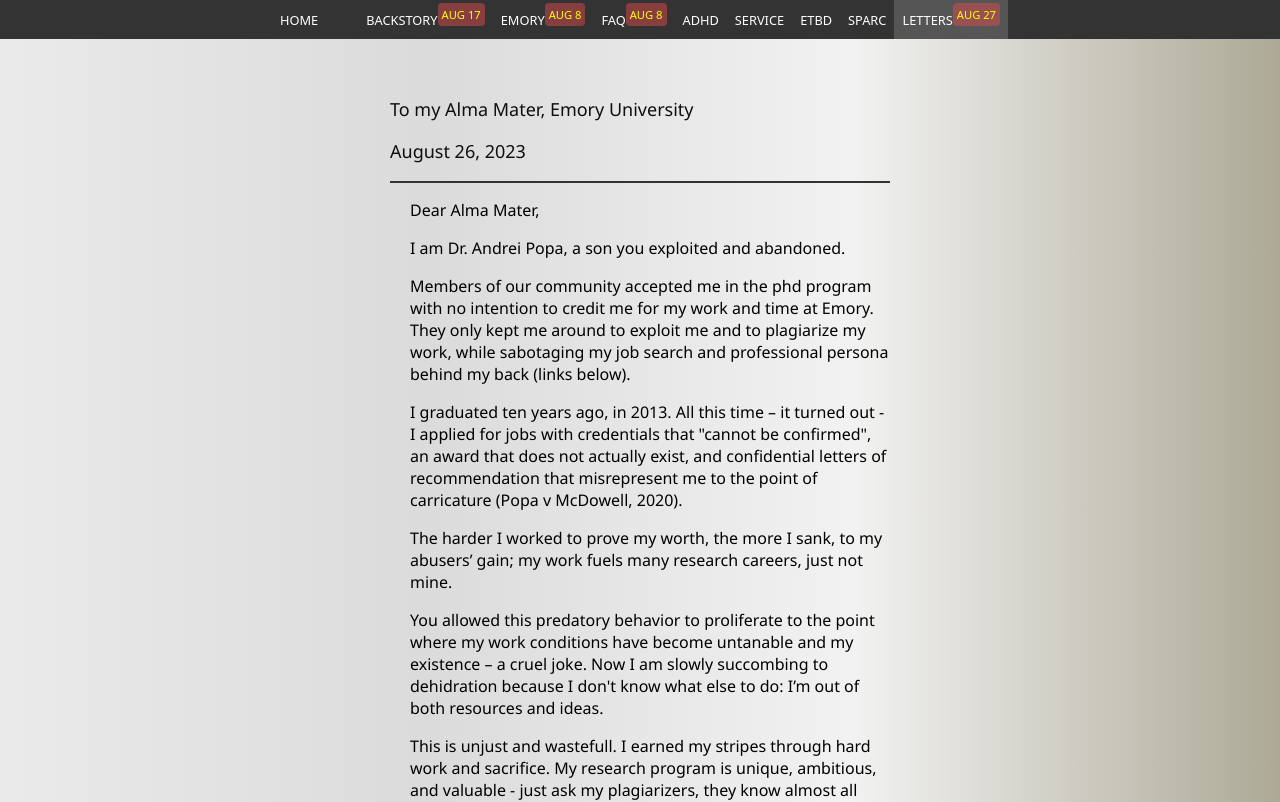
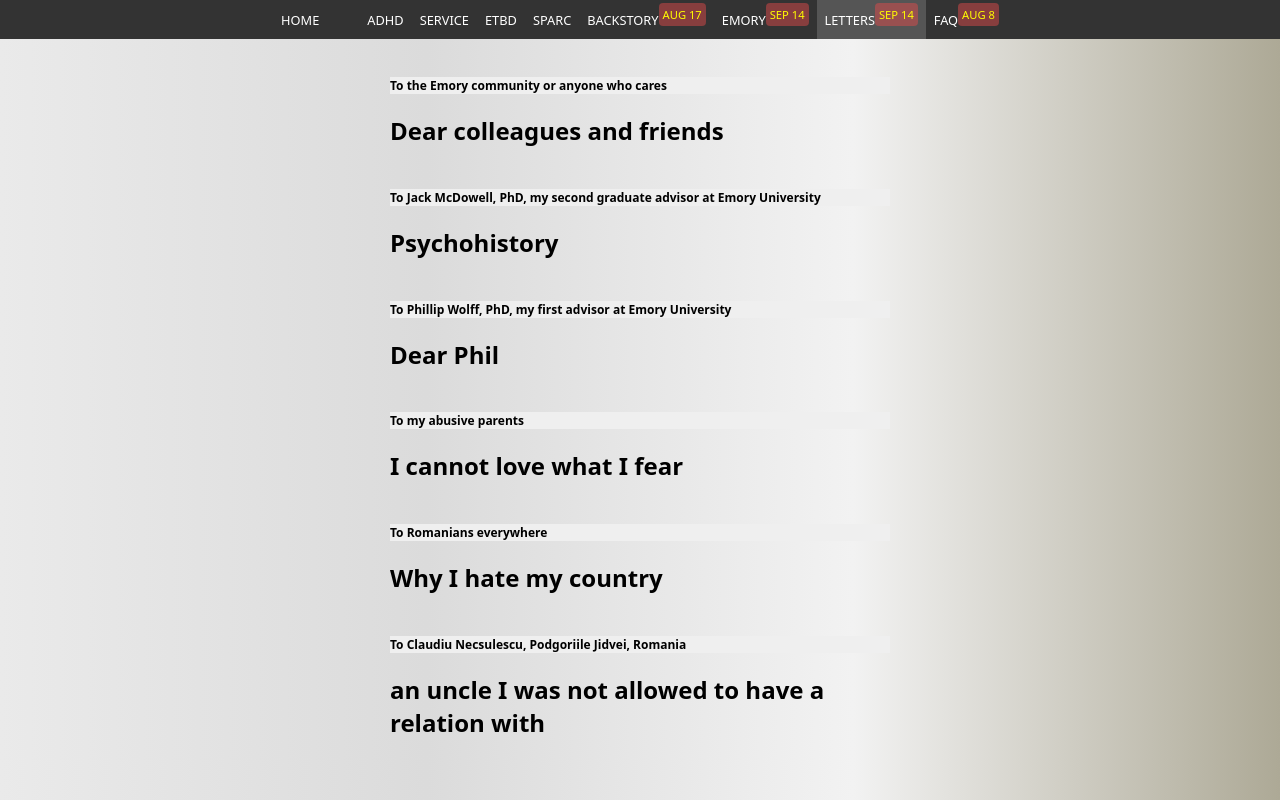
Before and after one commit to ap-dev1/andreipopa515, a React (Create React App) app: page /#/letters in a window 1280 px wide. Shown: the top 802 px of the page. Built offline with nearby package versions, Linux system fonts and the light colour scheme.

Commit message:
moved letter to emory under emory page. updated letter page, the content, the design needs work

```diff
--- a/src/NavBar.js
+++ b/src/NavBar.js
@@ -16,25 +16,6 @@
 
             <CustomLink to="/">Home</CustomLink>
 
-            <CustomLink to="/backstory">Backstory
-                <sup className="new">
-                    Aug 17
-                </sup >
-            </CustomLink>
-
-            <CustomLink to="/my-emory-experience">Emory
-                <sup className="new">
-                    Aug 8
-                </sup >
-            </CustomLink>
-
-            <CustomLink to="/faq">FAQ
-                <sup className="new">
-                    Aug 8
-                </sup >
-            </CustomLink>
-
-
 
             <CustomLink to="/adhd">ADHD</CustomLink>
 
@@ -44,14 +25,36 @@
             <CustomLink to="/sparc">SpARC</CustomLink>
             {/* <CustomLink to="/blog">Blog</CustomLink> */}
 
-            <CustomLink to="/letters">Letters
+
+            <CustomLink to="/backstory">Backstory
                 <sup className="new">
-                    Aug 27
+                    Aug 17
                 </sup >
             </CustomLink>
 
-            {/* <CustomLink to="/links">Contact</CustomLink> */}
-            {/* <CustomLink to="/imperfect-automata">Automata</CustomLink> */}
+            <CustomLink to="/my-emory-experience">Emory
+                <sup className="new">
+                    Sep 14
+                </sup >
+            </CustomLink>
+
+
+
+
+            <CustomLink to="/letters">Letters
+                <sup className="new">
+                    Sep 14
+                </sup >
+            </CustomLink>
+
+
+            <CustomLink to="/faq">FAQ
+                <sup className="new">
+                    Aug 8
+                </sup >
+            </CustomLink>
+
+
 
         </ul>
     </nav>
--- a/src/pages/emory/EmoryExperience.js
+++ b/src/pages/emory/EmoryExperience.js
@@ -4,6 +4,7 @@
 import { emory2005, emory2007 } from "./emoryData";
 import EmoryTemplate from "./EmoryTemplate"
 import EmoryIntro from "./EmoryIntro";
+import LetterToEmory from "../letters/LetterToEmory";
 
 
 export default function EmoryExperience() {
@@ -54,6 +55,9 @@
                 <p>Little by little I realize that I'm confined to an artificial world, in which my credentials are not being corroborated by my Alma Mater, essentially leaving me with a 17-year gap in my CV.</p>
             </article> */}
 
+            <LetterToEmory />
+
+
             <footer
                 style={{ textAlign: "center", fontWeight: "600", fontSize: "12px" }}
             >To be continued</footer>
--- a/src/pages/letters/LetterTemplate.js
+++ b/src/pages/letters/LetterTemplate.js
@@ -4,7 +4,7 @@
 
 
 export default function LetterTemplate(props) {
-    const [open, setopen] = useState(true)
+    const [open, setopen] = useState(false)
 
     return (
         <article className="letter">
--- a/src/pages/letters/LettersPage.js
+++ b/src/pages/letters/LettersPage.js
@@ -13,9 +13,9 @@
     return (
         <div className="letters">
 
-            <LetterToEmory />
+            {/* <LetterToEmory /> */}
 
-            {/* {lettersData.map((letter) => {
+            {lettersData.map((letter) => {
                 return (
                     <LetterTemplate
                         meta={letter.meta}
@@ -24,7 +24,7 @@
                         text={letter.text}
                     />
                 )
-            })} */}
+            })}
         </div>
     )
 }
--- a/src/pages/letters/lettersData.js
+++ b/src/pages/letters/lettersData.js
@@ -1,46 +1,146 @@
 export const lettersData = [
+
+    // {
+    //     meta: "To .... ",
+    //     title: "Dear ....",
+    //     thumbnail: null,
+    //     text: [
+
+
+
+    //         "<a href=\"https://etd.library.emory.edu/concern/etds/9880vr10s?locale=en\" >  https://etd.library.emory.edu/concern/etds/9880vr10s?locale=en </a>"
+    //     ]
+    // },
+
+
+    {
+        meta: "To the Emory community or anyone who cares",
+        title: "Dear colleagues and friends",
+        thumbnail: null,
+
+
+        text: [
+            "Dear friend, ",
+
+            "This is an update on my situation, not the last one I hope. ",
+
+            "While the decision factors seem determined to ignore me, I fade literally away. I’m 6’3’’ and 137 pounds, dehydrated and feverish, and my future seems shorter and bleaker with every day. ",
+
+            "If you’re inclined to help, there are at least a couple of ways. ",
+
+            "The past 10 months have been full of anxiety, scarcity, and grief. It would mean a lot if I could have a little beauty and joy in my life for a change. You know, catch a comedy  show, a movie, an art exhibit, go to the aquarium, get some painkillers and flu medicine, finish an art project, things like this. ",
+
+            "Maybe I’ll even have some food from a plate instead of a dumpster. You heard right. Ten years of my “credentials cannot be confirmed” and life becomes indecent and empty – which is why I’m protesting like this. If you feel generous, there’s a link in my signature and please know that what may seem little to you is a treasure to me.",
+
+            "Advocate for me, take my side. I never had anyone in my corner, my parents were my most relentless detractors. Be their opposite, tell the powers that be that you do see me, that you are not okay with it, that I’m worth more alive than dead. Even if it doesn't change the outcome, for me it would be a ray of light in a dark room.",
+
+
+            "Thank you for your patience, for not giving up on me yet. I still have hope and I will hold on for as long as I can.",
+
+            "Sincerely,",
+            "Andrei"
+
+        ]
+    },
+
+
+    {
+        meta: "To Jack McDowell, PhD, my second graduate advisor at Emory University",
+        title: "Psychohistory",
+        thumbnail: null,
+
+
+        text: [
+            "Hello Jack,",
+
+            "you know, I’ve been thinking.",
+
+            "In order to achieve what you want you need me. Sure, you may have had access to my notes, code, and people around me but that will only take you so far. Even with collaborators and resources, learning and psychohistory will take many years to develop, and time is not on your side.",
+
+            "Without me you’ll make a significant impact, sure. You’ll show what’s possible, how it might work, promising results, but I don't think you'll see it done. Something tells me you’ll not be satisfied with anything less than a complete theory of learning and a working model of psychohistory.",
+
+            "I can and will help you get there in time and cement a formidable legacy that will extend far beyond behavior science. I will protect and promote your legacy after you can no longer do so. I’ll play ball, keep my head down, and my mouth shut. ",
+
+            "All I want in exchange is second authorship, a good and secure future, and guidance. That will make me happy and productive.",
+
+            "Why the willingness to fall in line?",
+
+            "Because I’m literally fading away: I’m 137 pounds, dental pain is constant, I can’t afford food or painkillers, I have no hope for the future, homelessness is around the corner,  and my parents’ betrayal left me hurt and alone. All these experiences reshaped my priorities to a large extent.",
+
+            "I can put everything behind and focus on the future. I hope to hear from you soon.",
+
+
+            "Sincerely,",
+
+            "Andrei"
+
+        ]
+    },
+
+
+    {
+        meta: "To Phillip Wolff, PhD, my first advisor at Emory University",
+        title: "Dear Phil",
+        thumbnail: null,
+        text: [
+
+
+
+            "<a href=\"https://youtu.be/yoeC9qeVAW4?si=QPKeKmJ0QUpB7IAb\" >  https://youtu.be/yoeC9qeVAW4?si=QPKeKmJ0QUpB7IAb </a>"
+        ]
+    },
+
+
+    {
+        meta: "To my abusive parents",
+        title: "I cannot love what I fear",
+        thumbnail: null,
+        text: [
+
+            "Video version, in Romanian:",
+
+            "<a href=\"https://youtu.be/4qnrq3yYiOI?si=LQh7_CZijc-JE5jO\" >  https://youtu.be/4qnrq3yYiOI?si=LQh7_CZijc-JE5jO </a>",
+
+            "I’m still in shock and disbelief at your betrayal.",
+            "I worshipped you.",
+            "I don’t have much to say.",
+            "I don’t hate you, but I can’t forgive you either.",
+            "I am afraid of you, of what you’re capable of.",
+            "A long time ago I gave you power of attorney to do all sorts of things in my name, like buying and selling property, creating and disolving companies. The thought makes me sick.",
+            "I don’t wish you harm but I’ll do whatever I can to avoid you.",
+            "You broke my heart.",
+            "Home, to me, is being far away from you, outside your control. If such a place does not exist, I’d rather not be.",
+        ]
+    },
+
+
+
+    {
+        meta: "To Romanians everywhere",
+        title: "Why I hate my country",
+        thumbnail: null,
+        text: [
+
+            "I don't, my friends, I never did. As a younger man leaving in Romania I was desperate to leave, but it wasn't the country or the people. I was in denial about the source of my misery, which were my parents. It is them I was running away from, not you, but it took another 20 years to recognize and accept that I was the product of violence and abuse, torn between existential loneliness and the illusion of love. I hope to live to see our beautiful country again. God bless.",
+        ]
+    },
 
 
 
 
-    // {
-    //     meta: "To my Alma Mater, Emory University",
-    //     title: "Dear Alma Mater, ",
-    //     thumbnail: null,
-    //     text: [
-
-    //         "I am Dr. Andrei Popa, a son you exploited and abandoned.",
-
-    //         "Members of our community accepted me in the phd program with no intention to credit me for my work and time at Emory. They only kept me around to exploit me and to plagiarize my work, while sabotaging my job search and professional persona behind my back (see Popa v McDowell, 2020).",
-
-    //         "I graduated ten years ago, in 2013. All this time – it turned out - I applied for jobs with credentials that \"cannot be confirmed\", an award that does not actually exist, and confidential letters of recommendation that misrepresent me to the point of carricature (screenshots below the text).",
-
-    //         "The harder I worked to prove my worth, the more I sank, to my abusers’ gain; my work fuels many research careers, just not mine.",
-
-    //         "You allowed this predatory behavior to proliferate to the point where my work conditions have become untanable and my existence – a cruel joke. Now I’a stuck, slowly succombing to dehidration because I’m out of both resources and ideas.",
-
-    //         "This is unjust and wastefull. I earned my stripes through hard work and sacrifice. My research program is unique, ambitious, and valuable - just ask my plagiarizers, they know almost all about it. The best of me, as a scholar and a person, is ahead, not behind. Instead of letting me fade away, embrace me and let me fly. You’ll be glad you did.",
 
 
-    //         "Sincerely,",
-
-    //         "Dr. Andrei Popa, PhD ",
-    //         "Emory University 2013",
 
 
-    //         "phd: ",
-    //         " hackett: ",
-    //         " portfolio: ",
-    //         " backstory: ",
-    //     ]
-    // },
+
 
     {
-        meta: "to an uncle I was not allowed to know",
-        title: "Draga Claudiu,",
+        meta: "To Claudiu Necsulescu, Podgoriile Jidvei, Romania",
+        title: "an uncle I was not allowed to have a relation with",
         thumbnail: null,
         text: [
-            "Imi pare atat de rau ca nu am avut contact atatia ani, Carmen si Ion au descurajat orice relatie cu tine. ",
+            "Draga Claudiu, ",
+            "Sunt eu, Andrei. Ultima oara cand am vorbit eram abia un copil. Tu in poze arati neschimbat. Imi pare atat de rau ca nu am avut contact atatia ani, Carmen si Ion au descurajat orice relatie cu tine. ",
 
             "Iti scriu acum pentru ca am mare nevoie de ajutorul tau. Sunt la marginea prapastiei si mai multe nu. ",
 
--- a/src/pages/links/infoContact.js
+++ b/src/pages/links/infoContact.js
@@ -153,6 +153,15 @@
     },
 
 
+    {
+        name: "TikTok",
+        url: "nah, too old :))",
+        key: 3,
+        image_src: "",
+        info: "",
+        label: "social"
+    },
+
 
     //================================
 
```
